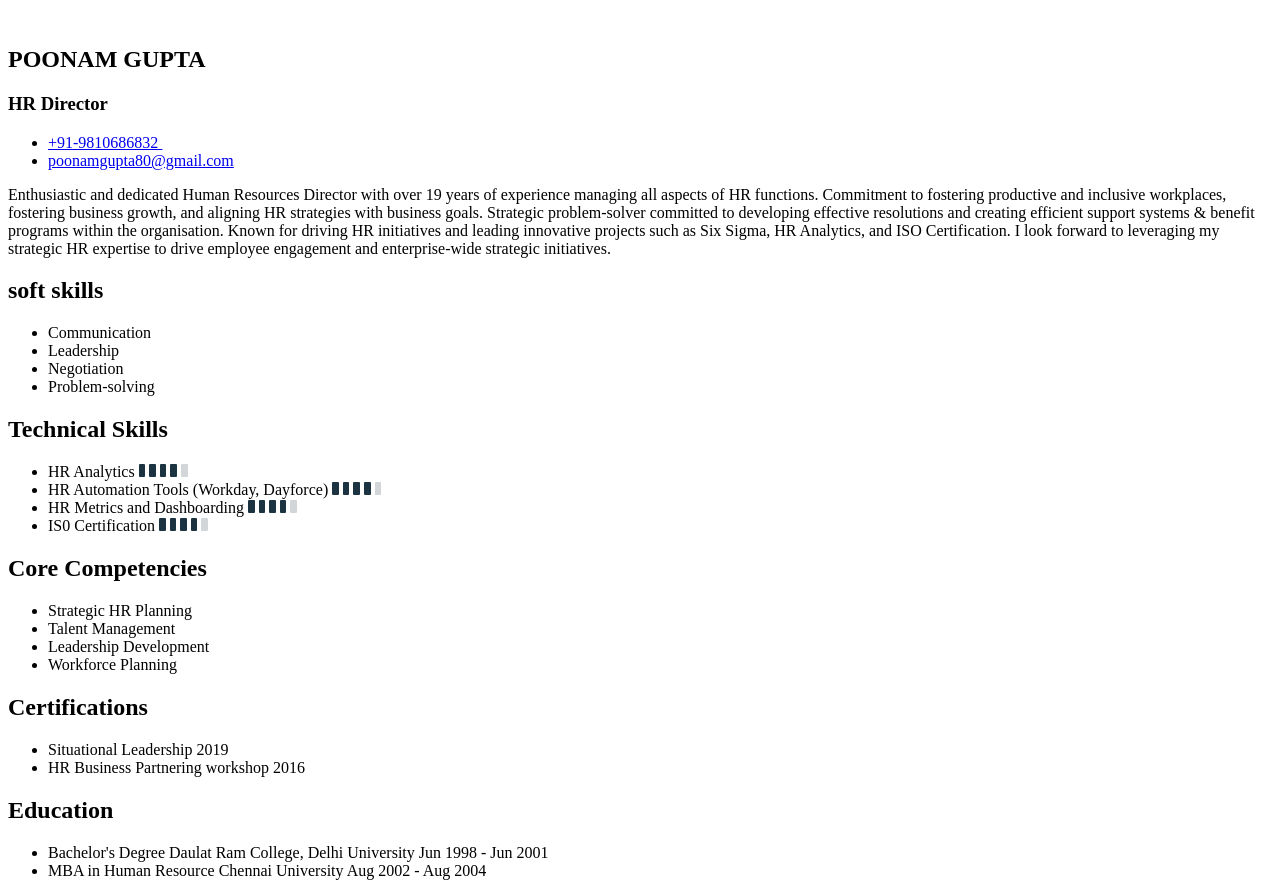
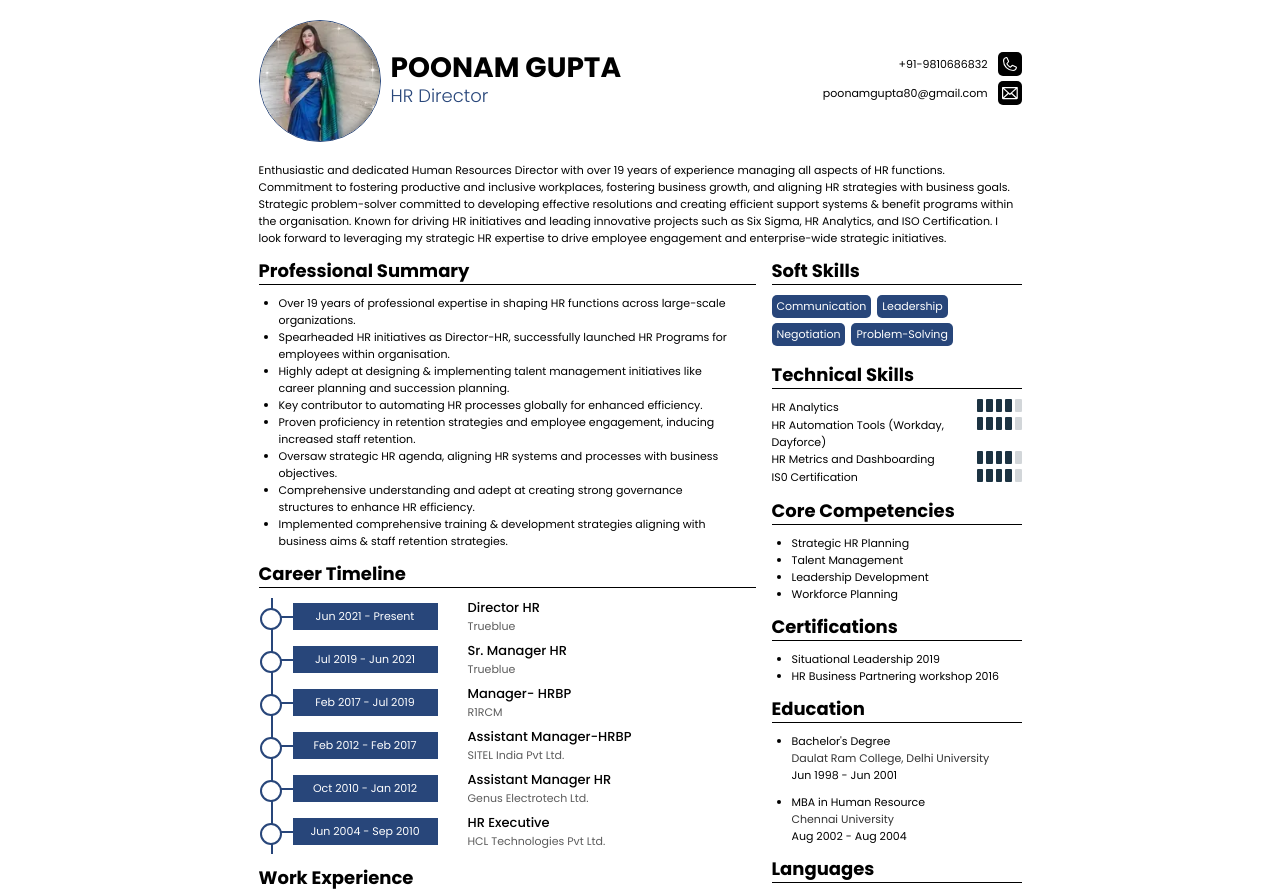
Before and after one commit to vikram-cool/fit-content, a plain HTML site: page multiple-thumb/resume.html in a window 1280 px wide. Shown: the top 889 px of the page. Drawn offline with Linux system fonts and the light colour scheme; the site is published under a folder, as on GitHub Pages, so addresses that start at the root find nothing.

Commit message:
Moved resume files to parent directory

```diff
--- a/multiple-thumb/index.html
+++ b/multiple-thumb/index.html
@@ -106,7 +106,7 @@
             </div>
         </div>
     </div>
-    <script src="template-fit.js"></script>
+    <script src="multiple-thumb.js"></script>
 </body>
 
 </html>
--- a/multiple-thumb/template-fit.js
+++ b/multiple-thumb/multiple-thumb.js
@@ -41,4 +41,4 @@ $(function () {
   }
   console.log("Hello");
 });
-$(".resume-container").load("/multiple-thumb/resume/index.html");
+$(".resume-container").load("/multiple-thumb/resume.html");
--- a/multiple-thumb/resume/index.html
+++ b/multiple-thumb/resume.html
@@ -7,7 +7,7 @@
 
 	<meta name="viewport" content="width=device-width, initial-scale=1.0">
 	<title>Stellar Cobalt</title>
-	<link rel="stylesheet" href="/multiple-thumb/resume/style.css">
+	<link rel="stylesheet" href="resume.css">
 </head>
 
 <body>
@@ -16,7 +16,7 @@
 			<div class="name-pic">
 
 
-				<img src="/multiple-thumb/resume/user.webp" alt="" class="profile-pic" loading="eager">
+				<img src="user.webp" alt="" class="profile-pic" loading="eager">
 
 
 				<div class="name-role">
@@ -30,12 +30,12 @@
 						<a href="tel:+919810686832" class="mobile">
 							+91-9810686832
 						</a>
-						<img src="/multiple-thumb/resume/mobile.svg" alt="">
+						<img src="mobile.svg" alt="">
 					</li>
 
 					<li>
 						<a href="mailto:poonamgupta80@gmail.com" class="email">poonamgupta80@gmail.com</a>
-						<img src="/multiple-thumb/resume/email.svg" alt="">
+						<img src="email.svg" alt="">
 					</li>
 
 
```
Also changed, not shown: multiple-thumb/email.svg (renamed from multiple-thumb/resume/email.svg), multiple-thumb/line-dark.svg (renamed from multiple-thumb/resume/line-dark.svg), multiple-thumb/line-muted.svg (renamed from multiple-thumb/resume/line-muted.svg), multiple-thumb/mobile.svg (renamed from multiple-thumb/resume/mobile.svg), multiple-thumb/resume.css (renamed from multiple-thumb/resume/style.css), multiple-thumb/user.webp (renamed from multiple-thumb/resume/user.webp).
